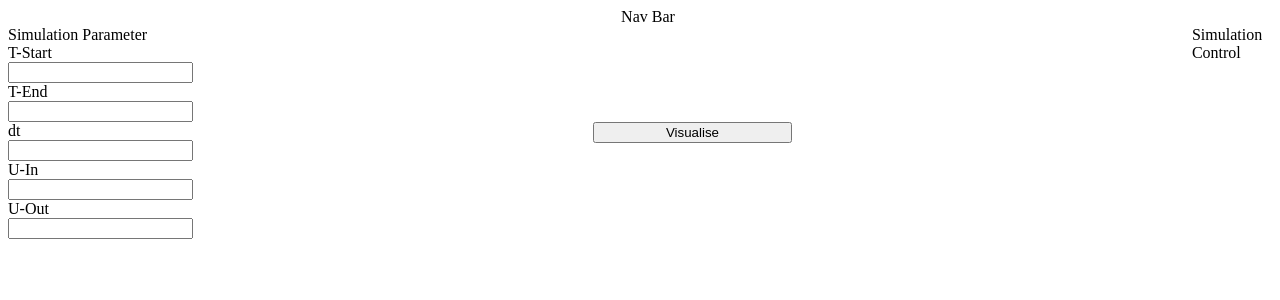
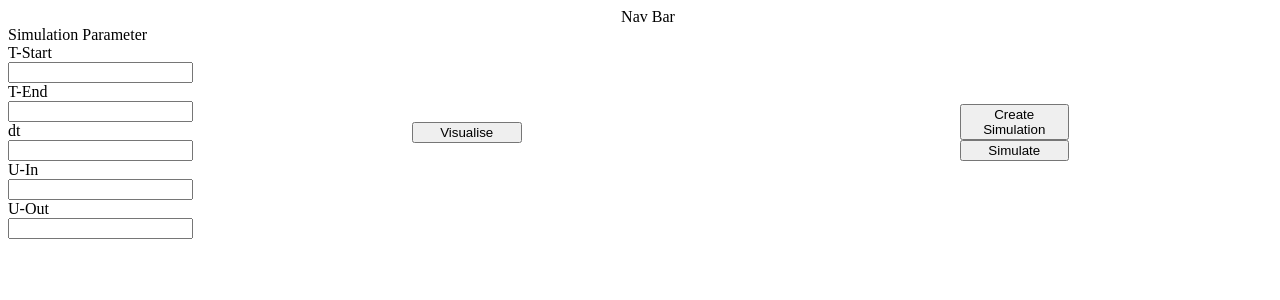
Before and after one commit to HishamSaeed/fenicsWeb_frontend, a React (Vite) app: page / in a window 1280 px wide. Shown: the top 300 px of the page. Built offline with nearby package versions, Linux system fonts and the light colour scheme; no server answers.

Commit message:
added simulation control

```diff
--- a/src/App.jsx
+++ b/src/App.jsx
@@ -1,9 +1,11 @@
-import { useState } from 'react';
 import './init';
 import './App.css';
-import SimulationParameter from './SimulationParameter'
-import Visulaization from './Visualization'
-import PushButton from './widgets/push-button/PushButton'
+import { useState } from 'react';
+import PushButton from './widgets/push-button/PushButton';
+import SimulationParameter from './SimulationParameter';
+import Visulaization from './Visualization';
+import SimulationControl from './SimulationControl';
+
 
 function App() {
 
@@ -30,7 +32,7 @@ function App() {
             </div>
           }
         </div>
-        <div>Simulation Control</div>
+        <SimulationControl/>
       </div>
     </div>
   )
--- /dev/null
+++ b/src/SimulationControl.css
@@ -0,0 +1,9 @@
+
+.mainContent {
+    display: flex;
+    flex-direction: column;
+}
+
+.btn {
+    padding: 5px;
+}
--- /dev/null
+++ b/src/SimulationControl.jsx
@@ -0,0 +1,30 @@
+import { useState } from 'react';
+import { sendData, subscribe } from './services/ApiService';
+import PushButton from './widgets/push-button/PushButton'
+import './SimulationControl.css'
+
+function SimulationControl() {
+
+    const [isSimulationRunning, setIsSimulationRunning] = useState(false)
+
+    const onCreateSimulation = () => {
+        sendData('create_simulation')
+    }
+
+    const onSimulate = () => {
+        sendData('simulate')
+        subscribe('simulation_running', (data) => {
+            setIsSimulationRunning(data);
+          })
+    }
+
+    return (
+        <div className='mainContent'>
+            <PushButton className='btn' onClick={onCreateSimulation} label="Create Simulation" disabled={isSimulationRunning}/>
+            <PushButton className='btn' onClick={onSimulate} label="Simulate" disabled={isSimulationRunning}/>
+            { isSimulationRunning && <label>simulation running</label> }
+        </div>
+    )
+}
+
+export default SimulationControl;
--- a/src/widgets/push-button/PushButton.jsx
+++ b/src/widgets/push-button/PushButton.jsx
@@ -1,6 +1,6 @@
 import React, { useState } from 'react';
 
-const PushButton = ({ onClick, label }) => {
+const PushButton = ({ onClick, label, disabled }) => {
 
   // Function to handle button click
   const handleClick = () => {
@@ -9,7 +9,7 @@ const PushButton = ({ onClick, label }) => {
   };
 
   return (
-    <button onClick={handleClick}>{label}</button>
+    <button onClick={handleClick} disabled={disabled}>{label}</button>
   );
 };
 
```
